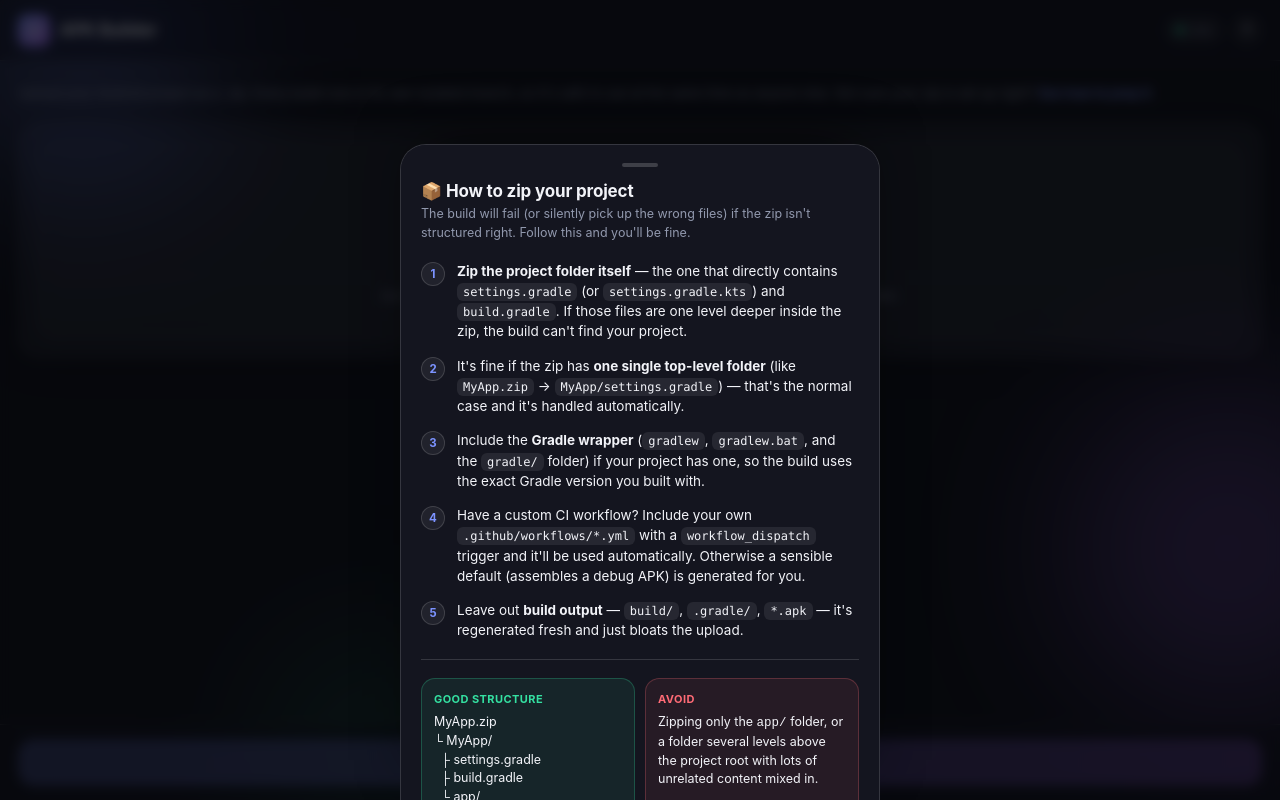
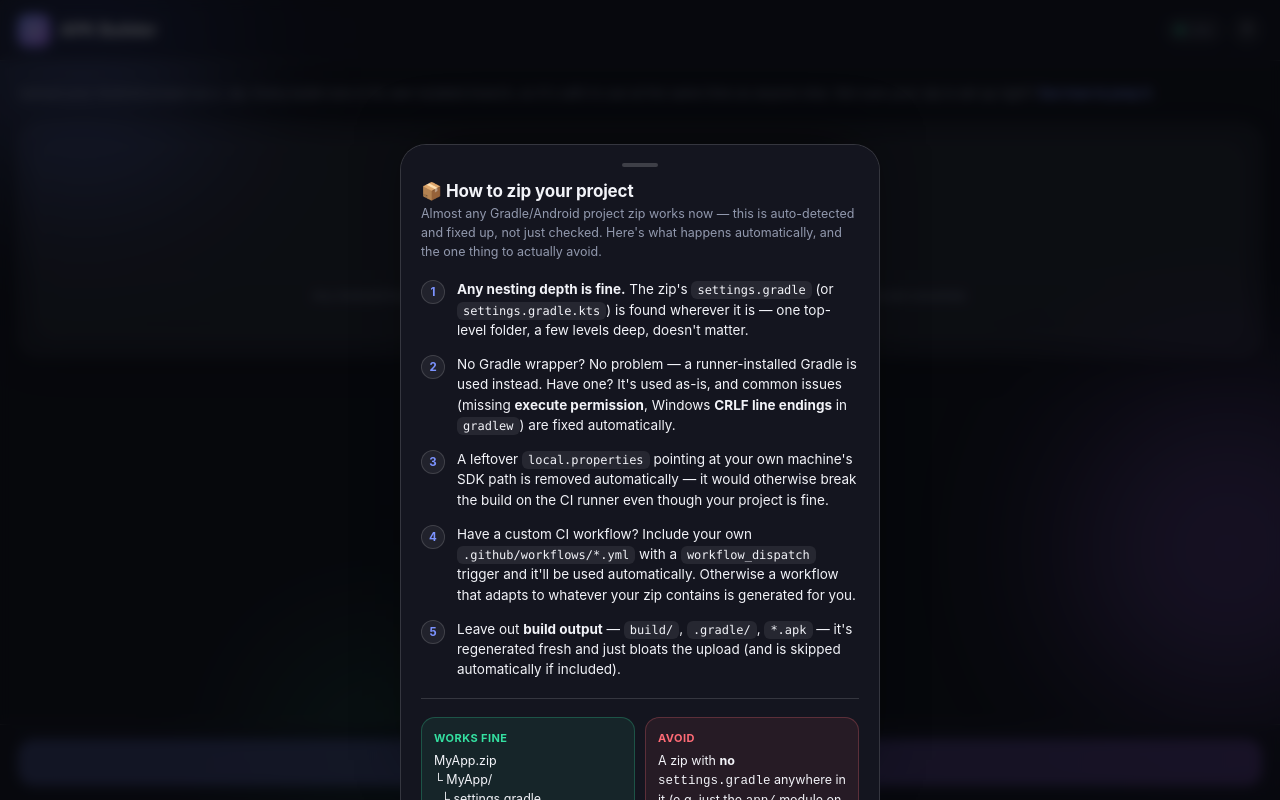
Before and after one commit to tycweb/test-apk-builder, a website: page public/index.html in a window 1280 px wide. Both pictures are taken after a click on the element "How this works". Drawn offline with Linux system fonts and the light colour scheme.

Commit message:
Add files via upload

```diff
--- a/public/index.html
+++ b/public/index.html
@@ -459,7 +459,7 @@
         </svg>
         <div class="primary">Tap to choose a project .zip</div>
         <div class="secondary">or drag and drop it here</div>
-        <div class="hint">Zip the folder that directly contains <code>settings.gradle</code> — not <code>app/</code> alone, not a parent folder.</div>
+        <div class="hint">Any Android/Gradle project zip works — even if it's never been set up for CI before. It'll be auto-detected and converted.</div>
       </div>
       <input type="file" id="fileInput" accept=".zip,application/zip,application/x-zip-compressed">
 
@@ -501,27 +501,27 @@
     <div class="modalSheet">
       <div class="grabber"></div>
       <h2>📦 How to zip your project</h2>
-      <p class="modalSub">The build will fail (or silently pick up the wrong files) if the zip isn't structured right. Follow this and you'll be fine.</p>
+      <p class="modalSub">Almost any Gradle/Android project zip works now — this is auto-detected and fixed up, not just checked. Here's what happens automatically, and the one thing to actually avoid.</p>
       <ul class="stepList">
         <li>
           <div class="num">1</div>
-          <div class="txt"><b>Zip the project folder itself</b> — the one that directly contains <code>settings.gradle</code> (or <code>settings.gradle.kts</code>) and <code>build.gradle</code>. If those files are one level deeper inside the zip, the build can't find your project.</div>
+          <div class="txt"><b>Any nesting depth is fine.</b> The zip's <code>settings.gradle</code> (or <code>settings.gradle.kts</code>) is found wherever it is — one top-level folder, a few levels deep, doesn't matter.</div>
         </li>
         <li>
           <div class="num">2</div>
-          <div class="txt">It's fine if the zip has <b>one single top-level folder</b> (like <code>MyApp.zip</code> → <code>MyApp/settings.gradle</code>) — that's the normal case and it's handled automatically.</div>
+          <div class="txt">No Gradle wrapper? No problem — a runner-installed Gradle is used instead. Have one? It's used as-is, and common issues (missing <b>execute permission</b>, Windows <b>CRLF line endings</b> in <code>gradlew</code>) are fixed automatically.</div>
         </li>
         <li>
           <div class="num">3</div>
-          <div class="txt">Include the <b>Gradle wrapper</b> (<code>gradlew</code>, <code>gradlew.bat</code>, and the <code>gradle/</code> folder) if your project has one, so the build uses the exact Gradle version you built with.</div>
+          <div class="txt">A leftover <code>local.properties</code> pointing at your own machine's SDK path is removed automatically — it would otherwise break the build on the CI runner even though your project is fine.</div>
         </li>
         <li>
           <div class="num">4</div>
-          <div class="txt">Have a custom CI workflow? Include your own <code>.github/workflows/*.yml</code> with a <code>workflow_dispatch</code> trigger and it'll be used automatically. Otherwise a sensible default (assembles a debug APK) is generated for you.</div>
+          <div class="txt">Have a custom CI workflow? Include your own <code>.github/workflows/*.yml</code> with a <code>workflow_dispatch</code> trigger and it'll be used automatically. Otherwise a workflow that adapts to whatever your zip contains is generated for you.</div>
         </li>
         <li>
           <div class="num">5</div>
-          <div class="txt">Leave out <b>build output</b> — <code>build/</code>, <code>.gradle/</code>, <code>*.apk</code> — it's regenerated fresh and just bloats the upload.</div>
+          <div class="txt">Leave out <b>build output</b> — <code>build/</code>, <code>.gradle/</code>, <code>*.apk</code> — it's regenerated fresh and just bloats the upload (and is skipped automatically if included).</div>
         </li>
       </ul>
 
@@ -529,12 +529,12 @@
 
       <div class="doDont">
         <div class="card good">
-          <span class="tag">Good structure</span>
-          MyApp.zip<br>└ MyApp/<br>&nbsp;&nbsp;├ settings.gradle<br>&nbsp;&nbsp;├ build.gradle<br>&nbsp;&nbsp;└ app/
+          <span class="tag">Works fine</span>
+          MyApp.zip<br>└ MyApp/<br>&nbsp;&nbsp;├ settings.gradle<br>&nbsp;&nbsp;├ build.gradle<br>&nbsp;&nbsp;└ app/<br><span style="opacity:.7">…or nested further, wrapper or no wrapper.</span>
         </div>
         <div class="card bad">
           <span class="tag">Avoid</span>
-          Zipping only the <code>app/</code> folder, or a folder several levels above the project root with lots of unrelated content mixed in.
+          A zip with <b>no</b> <code>settings.gradle</code> anywhere in it (e.g. just the <code>app/</code> module on its own, missing the project root) — that's the one thing that can't be auto-detected.
         </div>
       </div>
 
```
